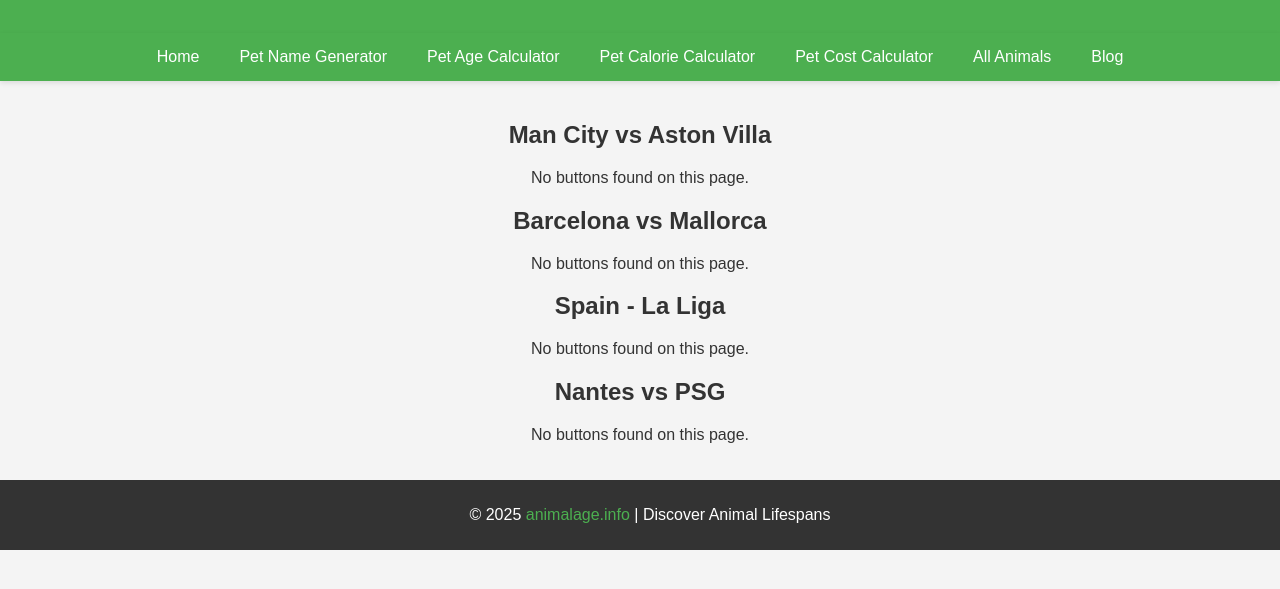
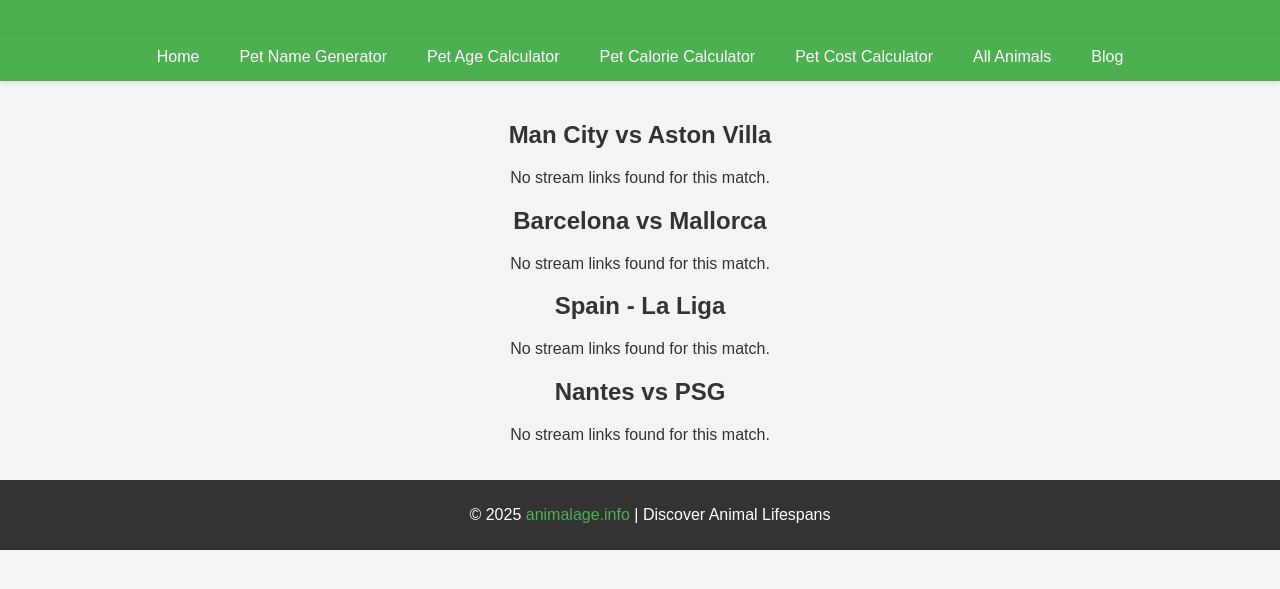
Before and after one commit to elljfb/animal-age, a plain HTML site: page football.html in a window 1280 px wide. Shown: the part 121-710 px from the top of the page. Drawn offline with Linux system fonts and the light colour scheme.

Commit message:
Update curated links page

```diff
--- a/football.html
+++ b/football.html
@@ -43,13 +43,13 @@
     </nav>
     <main>
     <h2>Man City vs Aston Villa</h2>
-<p>No buttons found on this page.</p>
+<p>No stream links found for this match.</p>
 <h2>Barcelona vs Mallorca</h2>
-<p>No buttons found on this page.</p>
+<p>No stream links found for this match.</p>
 <h2>Spain - La Liga</h2>
-<p>No buttons found on this page.</p>
+<p>No stream links found for this match.</p>
 <h2>Nantes vs PSG</h2>
-<p>No buttons found on this page.</p>
+<p>No stream links found for this match.</p>
 
         </main>
 <footer>
```
